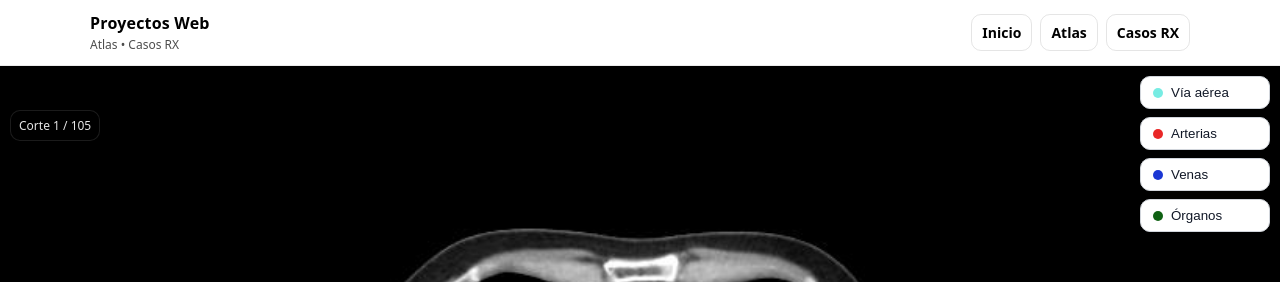
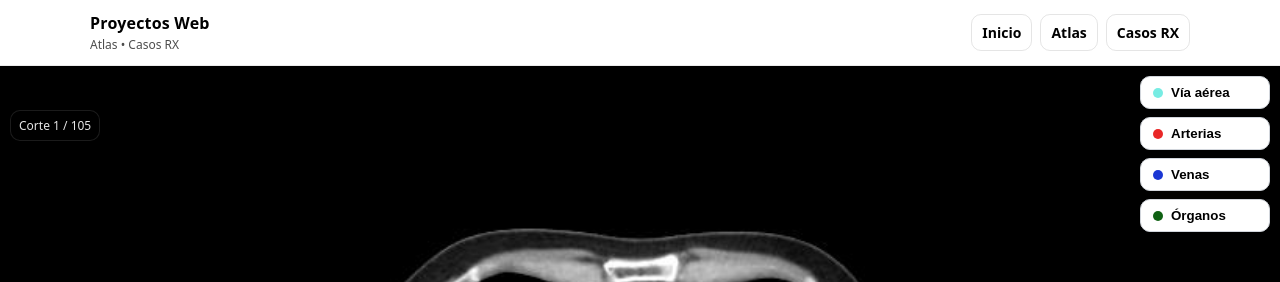
Before and after one commit to vcpolanco/atlas-radiology, a Next.js app: page /study/abdomen_ct_normal_v1 in a window 1280 px wide. Shown: the top 282 px of the page. Built offline with nearby package versions, Linux system fonts and the light colour scheme.

Commit message:
descripcion

```diff
--- a/app/study/[studyId]/page.tsx
+++ b/app/study/[studyId]/page.tsx
@@ -1166,10 +1166,11 @@ function clearAllAnnotations() {
       padding: '8px 12px',
       borderRadius: 10,
       border: '1px solid #d1d5db',
-      background: labelFilters.airway ? '#ffffff' : '#e5e7eb',
-      color: '#111827',
+        background: labelFilters.airway ? '#ffffff' : '#1f2933',
+        color: labelFilters.airway ? '#000000' : '#ffffff',
+        fontWeight: labelFilters.airway ? 700 : 400,
+        fontStyle: labelFilters.airway ? 'normal' : 'italic',
       cursor: 'pointer',
-      fontWeight: 500,
       textAlign: 'left',
     }}
   >
@@ -1195,10 +1196,11 @@ function clearAllAnnotations() {
       padding: '8px 12px',
       borderRadius: 10,
       border: '1px solid #d1d5db',
-      background: labelFilters.artery ? '#ffffff' : '#e5e7eb',
-      color: '#111827',
+        background: labelFilters.artery ? '#ffffff' : '#1f2933',
+        color: labelFilters.artery ? '#000000' : '#ffffff',
+        fontWeight: labelFilters.artery ? 700 : 400,
+        fontStyle: labelFilters.artery ? 'normal' : 'italic',
       cursor: 'pointer',
-      fontWeight: 500,
       textAlign: 'left',
     }}
   >
@@ -1224,10 +1226,11 @@ function clearAllAnnotations() {
       padding: '8px 12px',
       borderRadius: 10,
       border: '1px solid #d1d5db',
-      background: labelFilters.vein ? '#ffffff' : '#e5e7eb',
-      color: '#111827',
+        background: labelFilters.vein ? '#ffffff' : '#1f2933',
+        color: labelFilters.vein ? '#000000' : '#ffffff',
+        fontWeight: labelFilters.vein ? 700 : 400,
+        fontStyle: labelFilters.vein ? 'normal' : 'italic',
       cursor: 'pointer',
-      fontWeight: 500,
       textAlign: 'left',
     }}
   >
@@ -1253,10 +1256,11 @@ function clearAllAnnotations() {
       padding: '8px 12px',
       borderRadius: 10,
       border: '1px solid #d1d5db',
-      background: labelFilters.organ ? '#ffffff' : '#e5e7eb',
-      color: '#111827',
+       background: labelFilters.organ ? '#ffffff' : '#1f2933',
+        color: labelFilters.organ ? '#000000' : '#ffffff',
+        fontWeight: labelFilters.organ ? 700 : 400,
+        fontStyle: labelFilters.organ ? 'normal' : 'italic',
       cursor: 'pointer',
-      fontWeight: 500,
       textAlign: 'left',
     }}
   >
```
